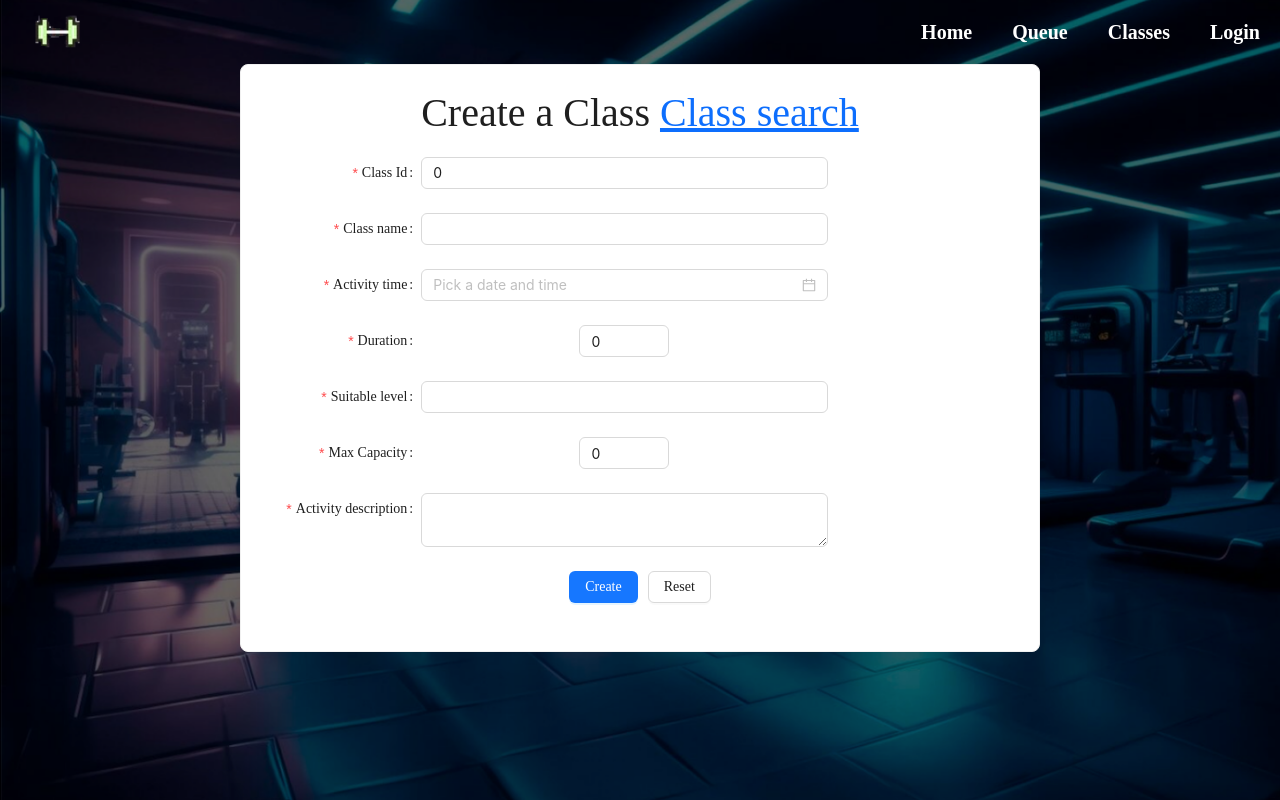
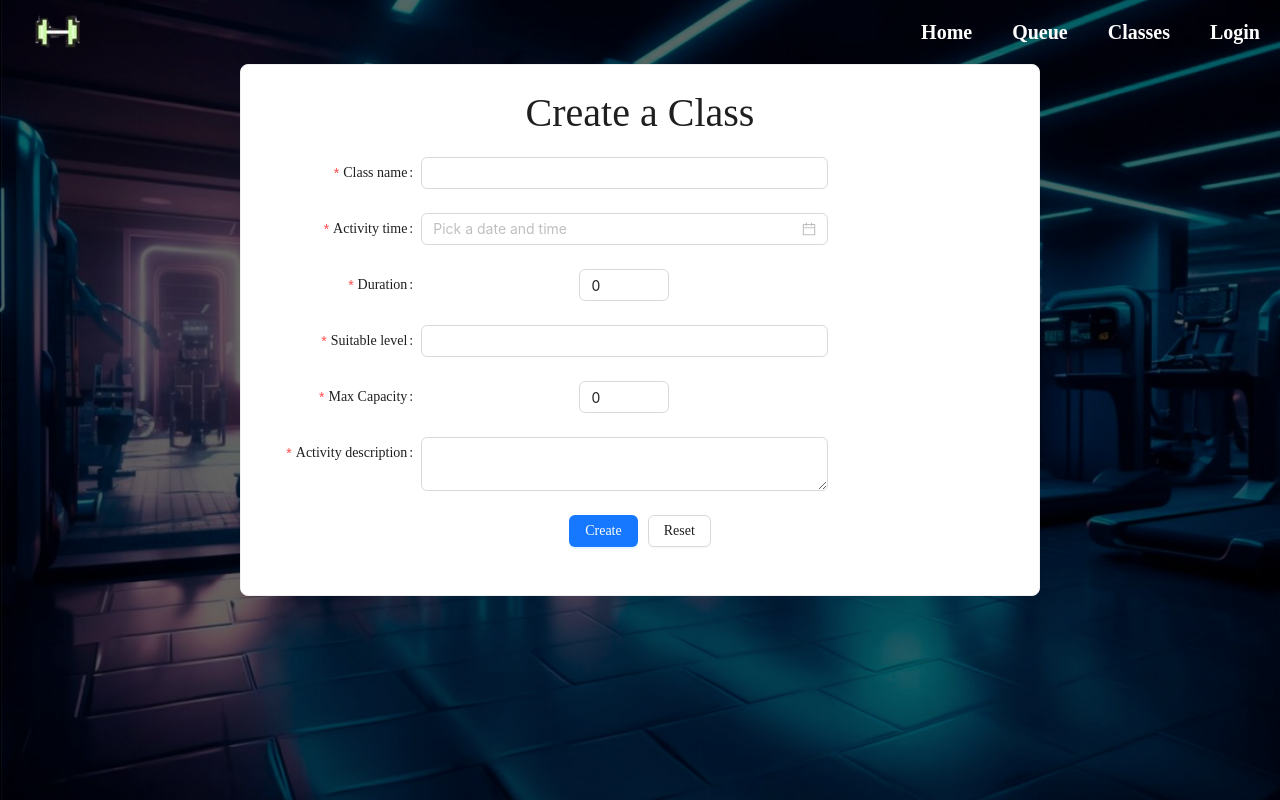
Before and after one commit to vynious/gym-daddy-app, a Vue app: page /createClass in a window 1280 px wide. Built offline with nearby package versions, Linux system fonts and the light colour scheme; a web font is replaced by a local one.

Commit message:
updated create class

```diff
--- a/src/views/CreateClass.vue
+++ b/src/views/CreateClass.vue
@@ -3,7 +3,7 @@
   <div class="background">
     <a-card style="width: 800px; margin-top: 5%">
       <h1>
-        Create a Class <router-link to="/classSearch">Class search</router-link>
+        Create a Class
       </h1>
       <a-form
         ref="formRef"
@@ -12,13 +12,6 @@
         :label-col="labelCol"
         :wrapper-col="wrapperCol"
       >
-        <a-form-item
-          label="Class Id"
-          name="id"
-          style="font-family: 'Poppins Medium'"
-        >
-          <a-input v-model:value="formState.id" />
-        </a-form-item>
         <a-form-item
           label="Class name"
           name="name"
@@ -79,23 +72,16 @@ const wrapperCol = {
   span: 13,
 };
 const formState = reactive({
-  id: 0,
   name: "", // string
   date_time: undefined,
   duration: 0, // number
   suitable_level: "", // string
+  capacity: 0,
   max_capacity: 0,
   description: "", // string
 });
 
 const rules = {
-  id: [
-    {
-      required: true,
-      message: "Please input id",
-      trigger: "change",
-    },
-  ],
   name: [
     {
       required: true,
@@ -143,6 +129,7 @@ const onSubmit = () => {
         "YYYY-MM-DD HH:mm:00"
       );
       formState.date_time = formattedDateTime;
+      formState.capacity = formState.max_capacity;
       console.log(formState);
       axios
         .post(process.env.VUE_APP_CREATE_CLASS_URL, formState, {
```
